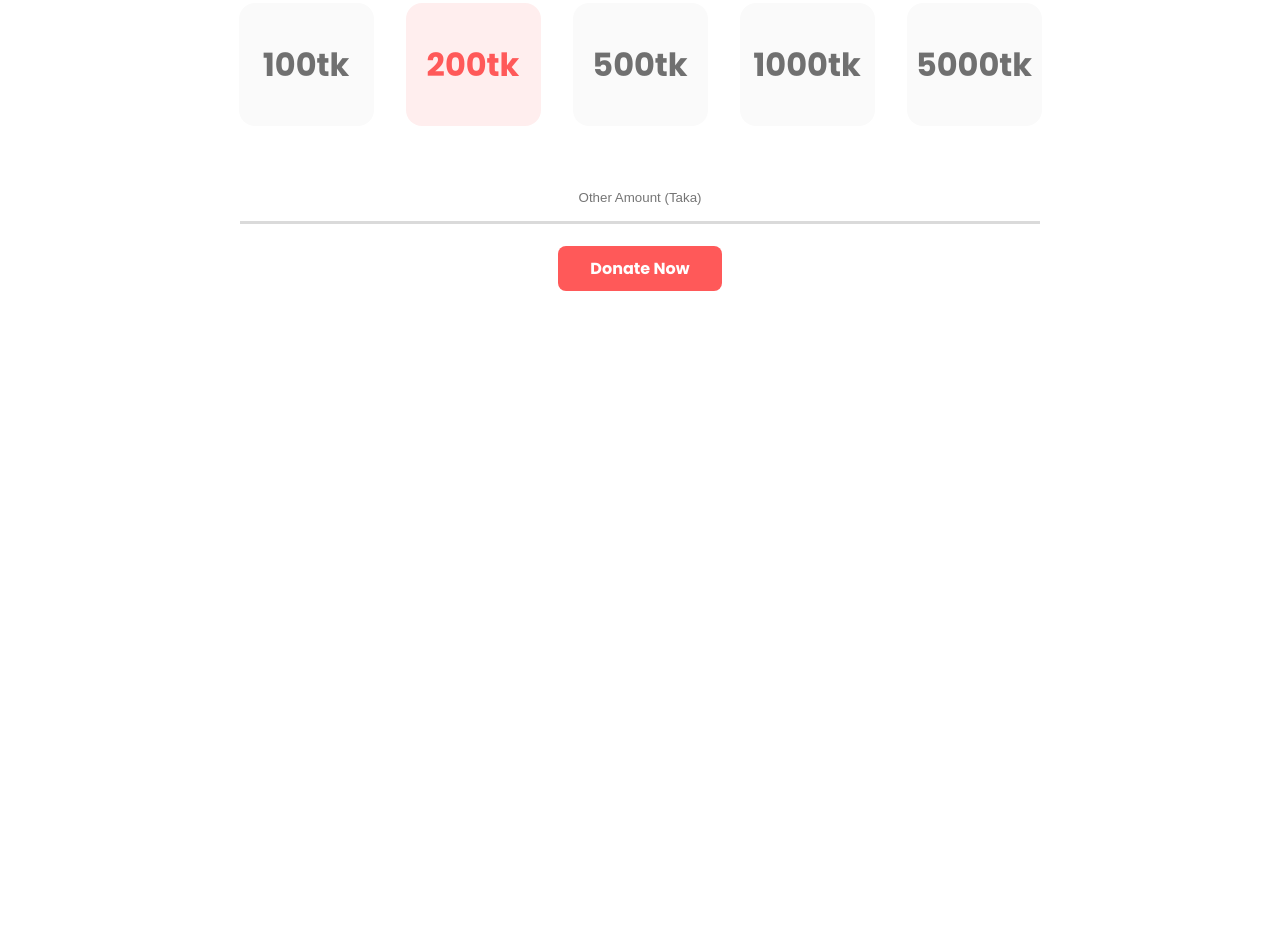
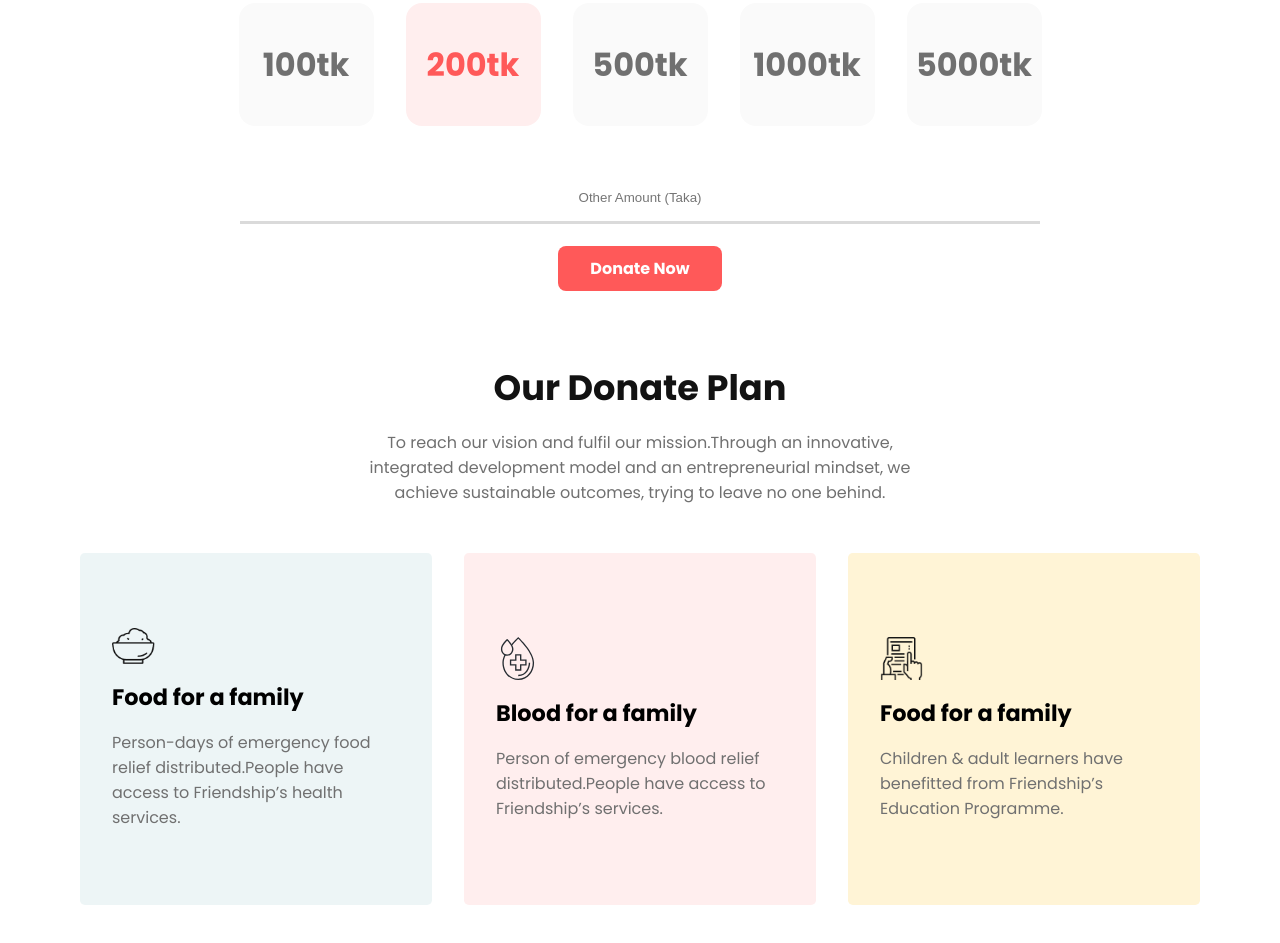
Before and after one commit to parvezahmedweb1/donate-today, a plain HTML site: page index.html in a window 1280 px wide. Shown: the part 1036-1979 px from the top of the page. Before the commit the page ends 1397 px from the top, so only its background shows below. Drawn offline with Linux system fonts and the light colour scheme.

Commit message:
our plan section complete

```diff
--- a/index.html
+++ b/index.html
@@ -85,5 +85,55 @@
       </div>
     </section>
     <!-- ! denate-section end -->
+    <!-- ! our-plan-section start -->
+    <section id="our-plan-section" class="mt mb">
+      <div class="container">
+        <div class="content-header">
+          <h2>Our Donate Plan</h2>
+          <p>
+            To reach our vision and fulfil our mission.Through an innovative,
+            integrated development model and an entrepreneurial mindset, we
+            achieve sustainable outcomes, trying to leave no one behind.
+          </p>
+        </div>
+        <!-- ! our-plans -->
+        <div class="our-plans">
+          <!-- ! our plan -->
+          <div id="plan-1" class="our-plan">
+            <img src="./images/icons/food.png" alt="" />
+            <div class="plan-details">
+              <h4>Food for a family</h4>
+              <p>
+                Person-days of emergency food relief distributed.People have
+                access to Friendship’s health services.
+              </p>
+            </div>
+          </div>
+          <!-- ! our plan -->
+          <div id="plan-2" class="our-plan">
+            <img src="./images/icons/blood.svg" alt="" />
+            <div class="plan-details">
+              <h4>Blood for a family</h4>
+              <p>
+                Person of emergency blood relief distributed.People have access
+                to Friendship’s services.
+              </p>
+            </div>
+          </div>
+          <!-- ! our plan -->
+          <div id="plan-3" class="our-plan">
+            <img src="./images/icons/Frame-1.png" alt="" />
+            <div class="plan-details">
+              <h4>Food for a family</h4>
+              <p>
+                Children & adult learners have benefitted from Friendship’s
+                Education Programme.
+              </p>
+            </div>
+          </div>
+        </div>
+      </div>
+    </section>
+    <!-- ! our-plan-section end -->
   </body>
 </html>
--- a/style/main.css
+++ b/style/main.css
@@ -21,6 +21,7 @@ h3 {
   color: #707070;
 }
 h4 {
+  font-size: 1.4rem;
 }
 p {
   color: #707070;
@@ -146,3 +147,47 @@ a {
 /* ------------------------------------
     ! donate-section style end
 --------------------------------------*/
+
+/* ------------------------------------
+    ! our-plan-section style end
+--------------------------------------*/
+.our-plans {
+  display: flex;
+  justify-content: center;
+  column-gap: 2rem;
+  margin-top: 3rem;
+}
+.our-plan img {
+  width: 15%;
+  margin-bottom: 1rem;
+}
+.our-plan {
+  width: 360px;
+  height: 352px;
+  padding: 0 2rem;
+  border-radius: 0.3rem;
+  display: flex;
+  flex-direction: column;
+  justify-content: center;
+  transform: translateY(0);
+  transition: all 0.5s;
+}
+.our-plan:hover {
+  transition: all 0.5s;
+  transform: translateY(-15px);
+}
+.plan-details p {
+  margin-top: 1rem;
+}
+#plan-1 {
+  background: rgba(79, 157, 166, 0.1);
+}
+#plan-2 {
+  background: rgba(255, 89, 89, 0.1);
+}
+#plan-3 {
+  background: #fff4d6;
+}
+/* ------------------------------------
+    ! our-plan-section style end
+--------------------------------------*/
```
